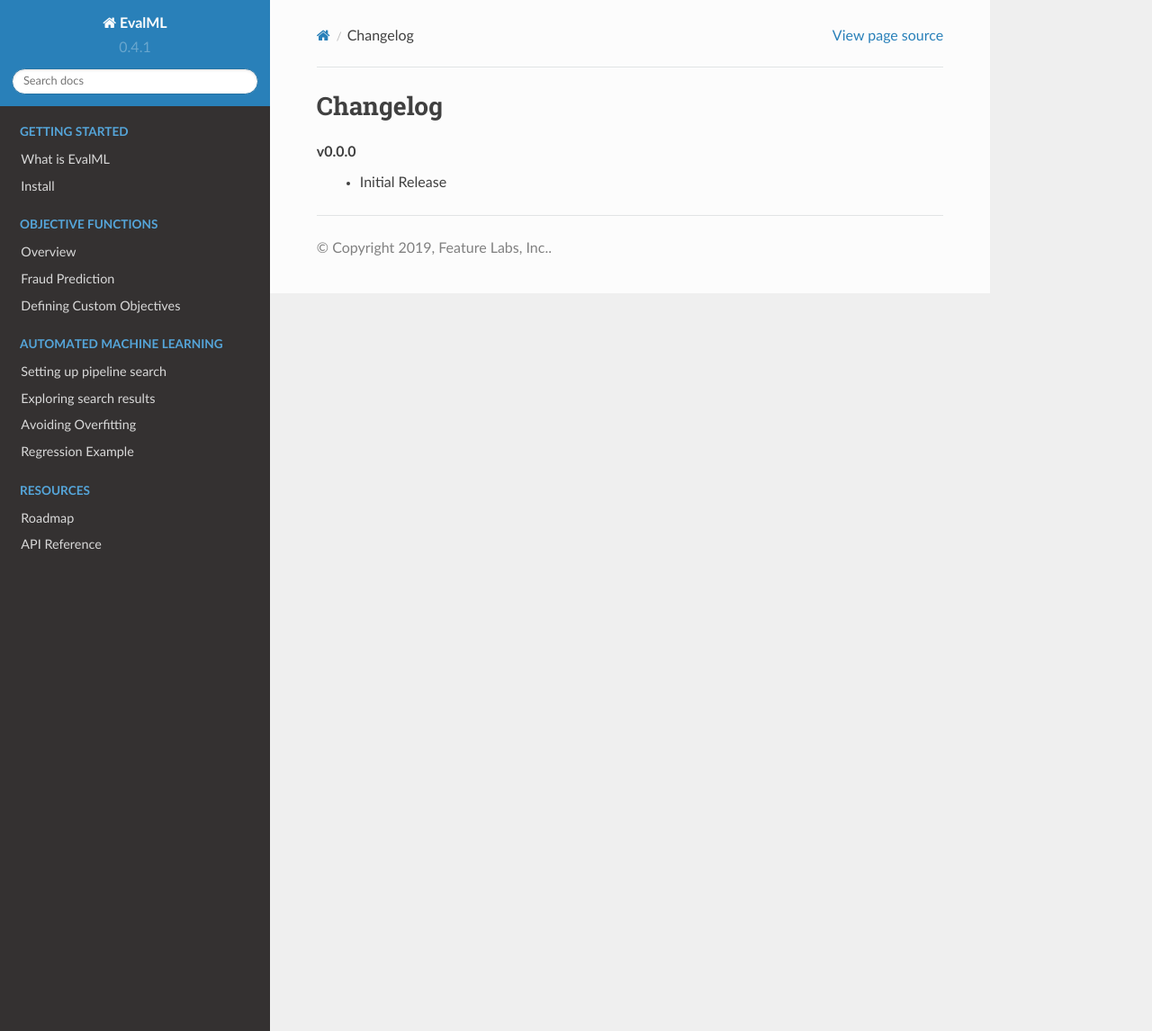
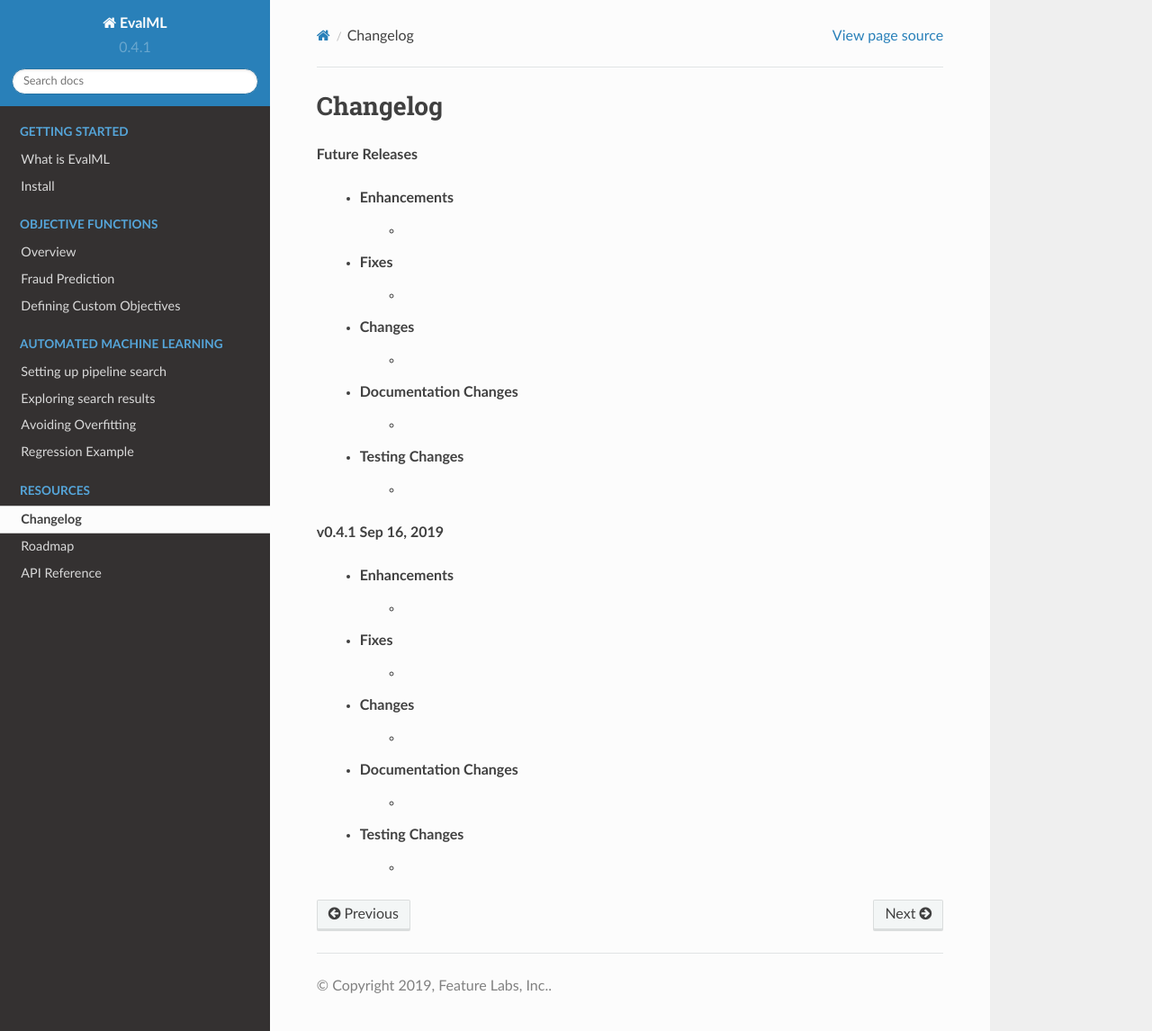
Before and after one commit to alteryx/evalml, a Sphinx documentation site: the page built from docs/source/changelog.rst, in a window 1280 px wide and 1146 px high. Shown: the whole window at 90% size. Built offline with Sphinx 7.4.7 and the Read the Docs theme 2.0.0, drawn with Linux system fonts in a browser that asks for light colours; pages that are not in the unit, such as notebooks, are missing from menus.

Commit message:
Added changelog and circleci test

```diff
--- a/docs/source/changelog.rst
+++ b/docs/source/changelog.rst
@@ -1,6 +1,29 @@
-=========
+.. _changelog:
+
 Changelog
-=========
+---------
+**Future Releases**
 
-**v0.0.0**
-    * Initial Release
+    * Enhancements
+        *
+    * Fixes
+        *
+    * Changes
+        *
+    * Documentation Changes
+        *
+    * Testing Changes
+        *
+
+**v0.4.1 Sep 16, 2019**
+
+    * Enhancements
+        *
+    * Fixes
+        *
+    * Changes
+        *
+    * Documentation Changes
+        *
+    * Testing Changes
+        *
```
Also changed, not shown: docs/source/index.ipynb, 1 other file.
